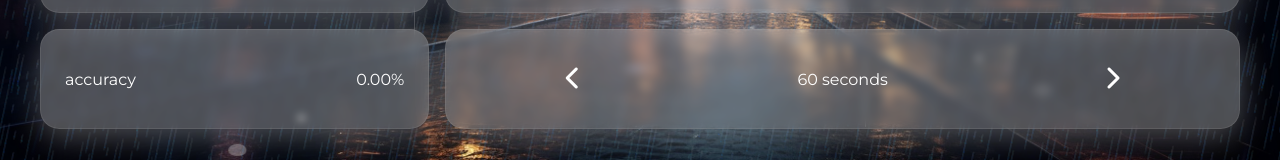
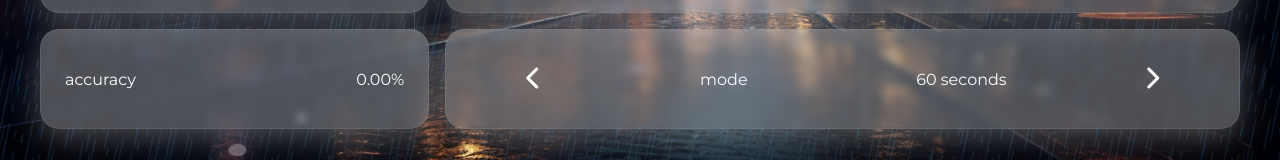
Before and after one commit to santy81855/typing-website, a Next.js app: page /profile in a window 1280 px wide. Shown: the part 487-647 px from the top of the page. Built offline with nearby package versions, Linux system fonts and the light colour scheme; no server answers.

Commit message:
changed the default rank that shows to the timed 60 seconds rank

```diff
--- a/src/app/(site)/profile/page.tsx
+++ b/src/app/(site)/profile/page.tsx
@@ -180,6 +180,7 @@ const Profile = () => {
             sum += result.wpm;
         });
         setTimed60Avg(timed60.length >= 10 ? sum / 10 : -1);
+        setLastTenWPMAvg(timed60.length >= 10 ? sum / 10 : -1);
         const timed120 = results
             .filter((result) => result.type === "time" && result.time === 120)
             .slice(0, 10);
@@ -198,7 +199,6 @@ const Profile = () => {
             sum += result.wpm;
         });
         setTimed300Avg(timed300.length >= 10 ? sum / 10 : -1);
-        setLastTenWPMAvg(timed60Avg);
     };
 
     const getUserResults = async () => {
@@ -570,6 +570,7 @@ const Profile = () => {
                         >
                             <i className="fa-solid fa-chevron-left"></i>
                         </button>
+                        <p className={styles.testType}>mode</p>
                         <p className={styles.testType}>{displayTestType()}</p>
                         <button
                             className={styles.rankButtonTop}
```
